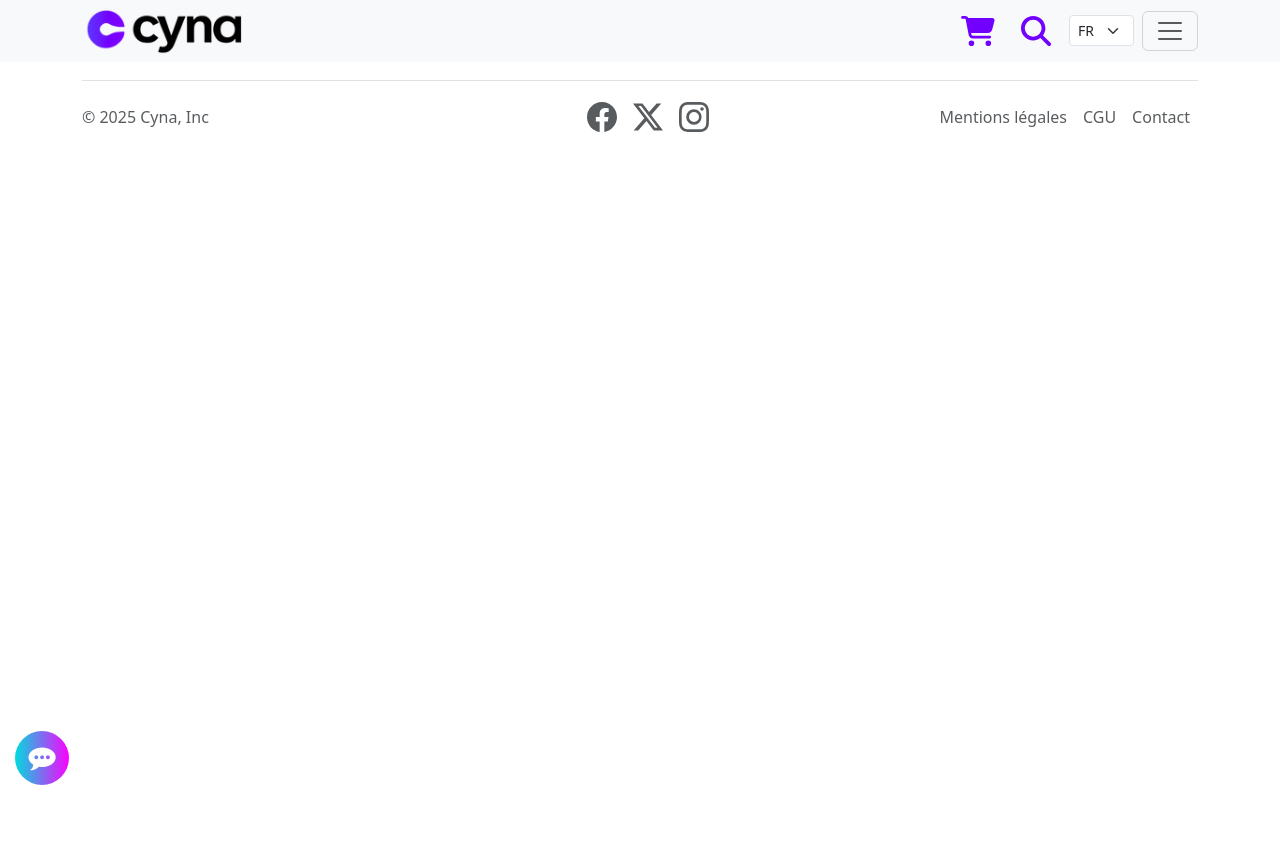
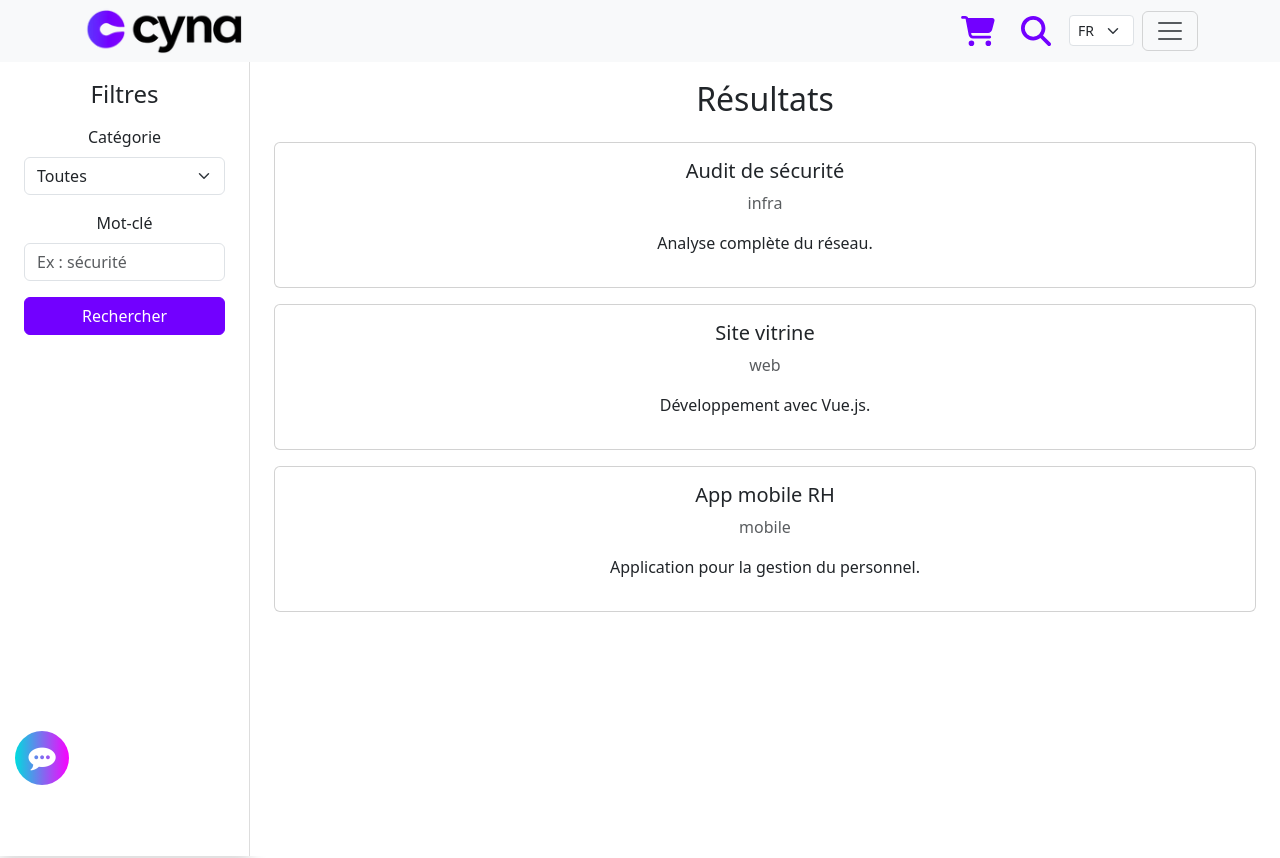
Before and after one commit to mliebaut/JohnCyna, a Vue app in the folder Cyna-Front/: page /recherche in a window 1280 px wide. Shown: the top 858 px of the page. Built offline with nearby package versions, Linux system fonts and the light colour scheme.

Commit message:
page recherche + page about

```diff
--- a/Cyna-Front/src/router/index.ts
+++ b/Cyna-Front/src/router/index.ts
@@ -143,6 +143,11 @@ const routes = [
         path: '/service-details',
         name: 'Service Details',
         component: () => import('../views/ServiceDetails.vue'),
+    },
+    {
+        path: '/recherche',
+        name: 'recherche',
+        component: () => import('../views/rechercheView.vue'),
     }
 ]
 
--- a/Cyna-Front/src/views/AboutView.vue
+++ b/Cyna-Front/src/views/AboutView.vue
@@ -1,31 +1,38 @@
+<template>
+  <div class="container py-5">
+    <h1 class="text-center mb-4">À propos de moi</h1>
+    <div class="card shadow-lg p-4">
+      <p class="fs-5">
+        Bonjour, je suis <strong>Cyna-IT.fr</strong> – un site pas comme les autres, conçu pour simplifier l’informatique, la cybersécurité et le digital pour tous ceux qui veulent aller plus loin, sans se perdre dans le jargon technique.
+      </p>
 
-<template>
-  <div>
-    About Page
-    <p>
-      Post quorum necem nihilo lenius ferociens Gallus
-      Et est admodum mirum videre plebem innumeram
-      Nihil est enim virtute amabilius, nihil quod magis
-      Auxerunt haec vulgi sordidioris audaciam, quod cum
-      Accedat huc suavitas quaedam oportet sermonum
-      Iis igitur est difficilius satis facere, qui se
-      Auxerunt haec vulgi sordidioris audaciam, quod cum
-      Et licet quocumque oculos flexeris feminas adfatim
-      Alii nullo quaerente vultus severitate adsimulata
-      Mox dicta finierat, multitudo omnis ad, quae
-      Dein Syria per speciosam interpatet diffusa
-      Post hoc impie perpetratum quod in aliis quoque
-      Ibi victu recreati et quiete, postquam abierat
-      Sed saepe enim redeo ad Scipionem, cuius omnis
-      Et quoniam mirari posse quosdam peregrinos
+      <p class="fs-5">
+        Mon objectif ? Offrir un espace clair, moderne et accessible où l'on peut découvrir mes services, comprendre mes valeurs, et surtout, voir comment je peux vous aider à concrétiser vos projets numériques.
+      </p>
 
-      J'aime les chats.
-    </p>
+      <p class="fs-5">
+        Je suis né de la passion d’experts en informatique, qui m’ont conçu avec soin pour devenir le reflet de leur savoir-faire. Derrière mon interface élégante se cachent des compétences solides en développement, en conseil IT, en cybersécurité et en accompagnement digital.
+      </p>
+
+      <p class="fs-5">
+        Que vous soyez une entreprise, une collectivité ou un indépendant, je suis là pour vous guider. Mon code est propre, mon design est responsive, et je suis toujours prêt à évoluer pour mieux répondre à vos besoins.
+      </p>
+
+      <p class="fs-5">
+        Merci de me visiter. J’ai hâte de vous accompagner dans vos projets 🚀
+      </p>
+
+      <p class="fs-6 text-end mt-4 fst-italic">— Cyna-IT.fr</p>
+    </div>
   </div>
 </template>
 
-<script setup lang="ts">
-</script>
-
 <style scoped>
+.container {
+  max-width: 900px;
+}
+.card {
+  background-color: #ffffff;
+  border-radius: 15px;
+}
 </style>
--- /dev/null
+++ b/Cyna-Front/src/views/rechercheView.vue
@@ -0,0 +1,84 @@
+<template>
+    <div class="search-page d-flex">
+      <!-- Sidebar (filtres) -->
+      <aside class="filters p-4 shadow">
+        <h4 class="mb-3">Filtres</h4>
+        <div class="mb-3">
+          <label class="form-label">Catégorie</label>
+          <select v-model="filters.category" class="form-select">
+            <option value="">Toutes</option>
+            <option value="web">Web</option>
+            <option value="mobile">Mobile</option>
+            <option value="infra">Infrastructure</option>
+          </select>
+        </div>
+
+        <div class="mb-3">
+          <label class="form-label">Mot-clé</label>
+          <input type="text" v-model="filters.keyword" class="form-control" placeholder="Ex : sécurité" />
+        </div>
+
+        <button class="btn btn-primary w-100" @click="applyFilters">Rechercher</button>
+      </aside>
+
+      <!-- Résultats -->
+      <main class="results flex-fill p-4">
+        <h2 class="mb-4">Résultats</h2>
+        <div v-if="filteredResults.length">
+          <div v-for="item in filteredResults" :key="item.id" class="card mb-3 p-3">
+            <h5>{{ item.title }}</h5>
+            <p class="text-muted">{{ item.category }}</p>
+            <p>{{ item.description }}</p>
+          </div>
+        </div>
+        <div v-else>
+          <p>Aucun résultat trouvé.</p>
+        </div>
+      </main>
+    </div>
+  </template>
+
+  <script setup>
+  import { ref, computed } from 'vue';
+
+  const filters = ref({
+    category: '',
+    keyword: ''
+  });
+
+  const items = ref([
+    { id: 1, title: 'Audit de sécurité', category: 'infra', description: 'Analyse complète du réseau.' },
+    { id: 2, title: 'Site vitrine', category: 'web', description: 'Développement avec Vue.js.' },
+    { id: 3, title: 'App mobile RH', category: 'mobile', description: 'Application pour la gestion du personnel.' }
+  ]);
+
+  const filteredResults = computed(() => {
+    return items.value.filter(item => {
+      const matchCategory = !filters.value.category || item.category === filters.value.category;
+      const matchKeyword = !filters.value.keyword || item.description.toLowerCase().includes(filters.value.keyword.toLowerCase());
+      return matchCategory && matchKeyword;
+    });
+  });
+
+  function applyFilters() {
+    // Rien à faire ici, les filtres sont réactifs
+  }
+  </script>
+
+  <style scoped>
+  .search-page {
+    display: flex;
+    min-height: 100vh;
+    background-color: #f8f9fa;
+  }
+
+  .filters {
+    width: 250px;
+    background-color: #fff;
+    border-right: 1px solid #ddd;
+  }
+
+  .results {
+    background-color: #fff;
+  }
+  </style>
```
